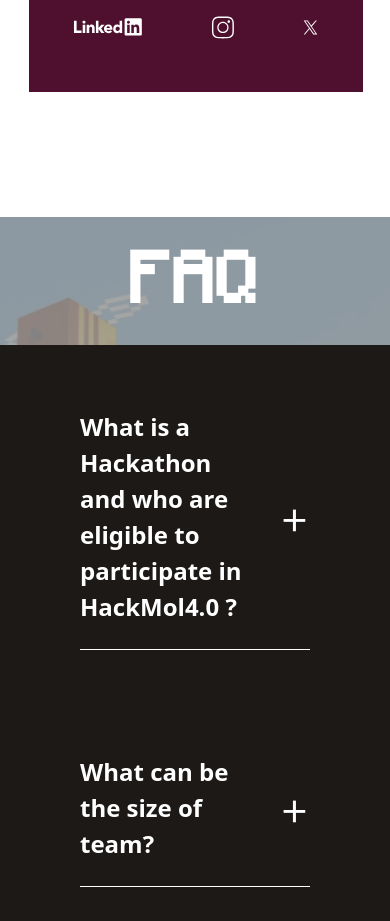
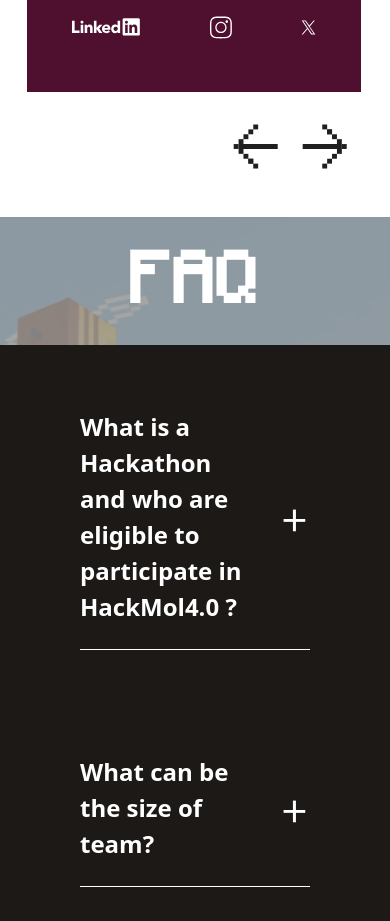
Before and after one commit to Vivek-yadav01/hackmol5.0, a Next.js app: page / in a window 390 px wide. Shown: the part 9100-10021 px from the top of the page. Built offline with nearby package versions, Linux system fonts and the light colour scheme; a web font is replaced by a local one.

Commit message:
responsiveness added to judge section

```diff
--- a/src/components/Judges/JudgesSection.js
+++ b/src/components/Judges/JudgesSection.js
@@ -11,11 +11,11 @@ export default function JudgesSection() {
           <div className="flex relative text-center font-Minecraft font-normal text-7xl pt-20 pb-8">
             JUDGES
           </div>
-          <div className="flex relative overflow-hidden w-[67rem]">
+          <div className="flex relative overflow-hidden w-[21rem] lg:w-[67rem] md:w-[44rem]">
             <CardHolder />
           </div>
           <div className="flex relative justify-end w-[67rem] pt-8 pb-12">
-            <div className="relative w-[114px] h-[45px] flex flex-row gap-x-6 right-0">
+            <div className="relative w-[114px] h-[45px] flex flex-row gap-x-6 right-96 lg:right-0 md:right-48">
                 <img className="relative flex" src={leftArrow.src} />
                 <img className="relative flex" src={rightArrow.src} />
             </div>
```
